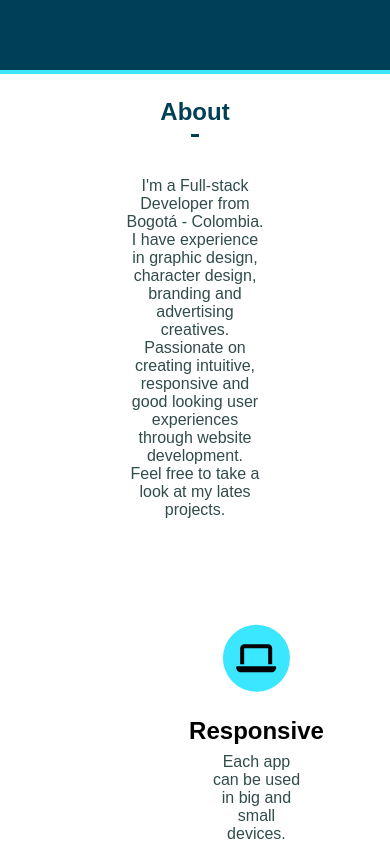
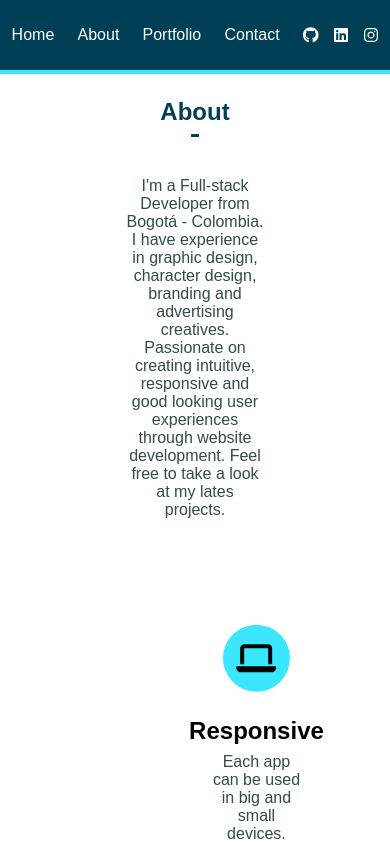
Before and after one commit to DiegoEMartinezZ/PortfolioWeb, a React (Create React App) app: page / in a window 390 px wide. Shown: the top 843 px of the page. Built offline with nearby package versions, Linux system fonts and the light colour scheme.

Commit message:
se modifica la navbar para que pueda ser responsive

```diff
--- a/src/components/about/About.js
+++ b/src/components/about/About.js
@@ -13,14 +13,12 @@ export const About = () => {
         <br />
         <h1 className="about-title"> About </h1>
         <div className="space"> </div>
-
         <p>
           I'm a Full-stack Developer from Bogotá - Colombia. I have experience
           in graphic design, character design, branding and advertising
           creatives. Passionate on creating intuitive, responsive and good
-          looking user experiences through website development.
-          <br />
-          Feel free to take a look at my lates projects.
+          looking user experiences through website development. Feel free to
+          take a look at my lates projects.
         </p>
         <section className="abilities">
           <article className="ability-container">
--- a/src/components/about/styles.css
+++ b/src/components/about/styles.css
@@ -3,13 +3,6 @@ div.socialmedia-container {
   flex-direction: row;
   align-items: center;
   font-size: 1.2rem;
-}
-
-#about,
-#projects,
-#contact {
-  height: 100vh;
-  width: auto;
 }
 
 div.socialmedia-container li a {
--- a/src/components/navBar/navbar.css
+++ b/src/components/navBar/navbar.css
@@ -3,7 +3,7 @@
   margin: 0;
   padding: 0;
   font-family: sans-serif, Arial, Helvetica, sans-serif;
-  transition: all 0.1s;
+  transition: all 0.1s ease;
 }
 
 ul {
@@ -21,9 +21,10 @@ div ul.navbar {
   left: 0;
   z-index: 1;
   display: flex;
+  align-items: center;
   justify-content: space-around;
-  align-items: center;
-  padding: 1rem 25rem;
+  flex-wrap: nowrap;
+  padding: 1rem 0;
   background-color: #004056;
   font-size: 1rem;
   border-bottom: 0.3rem solid #3ae7ff;
```
